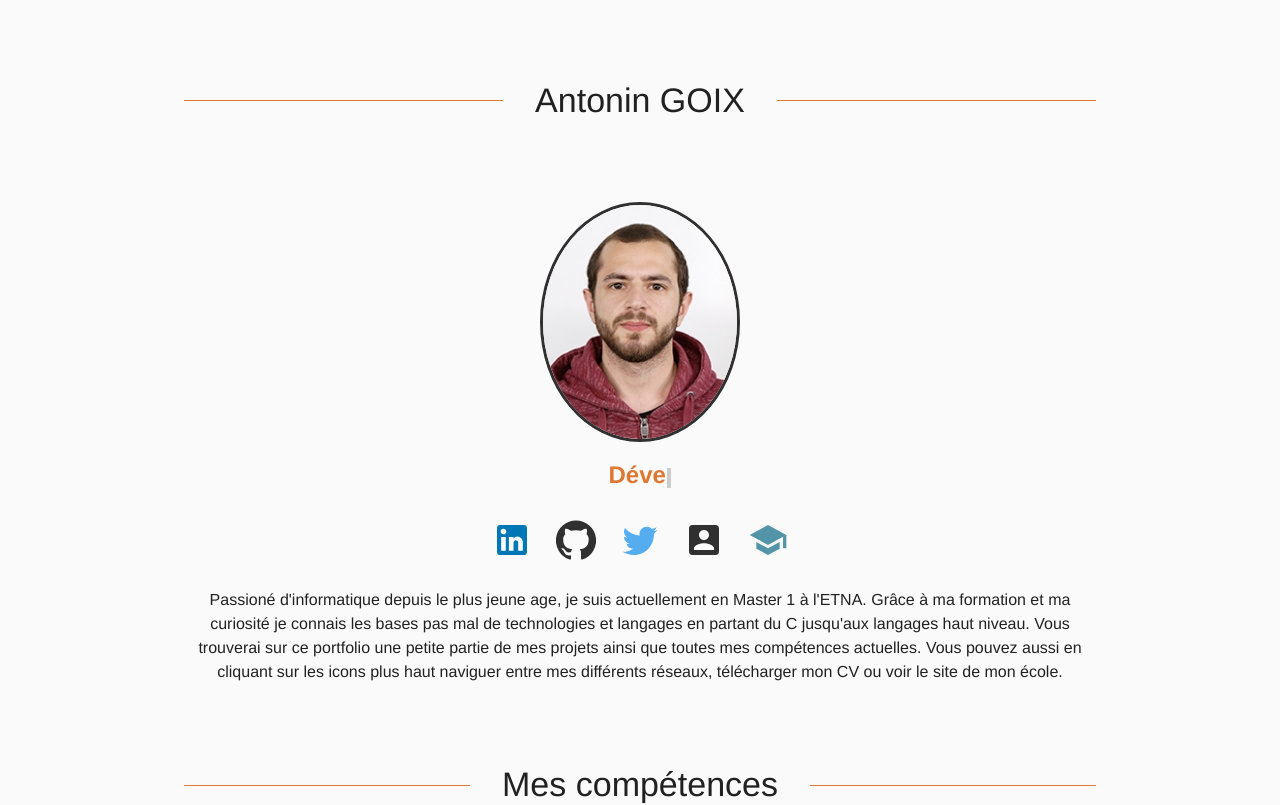
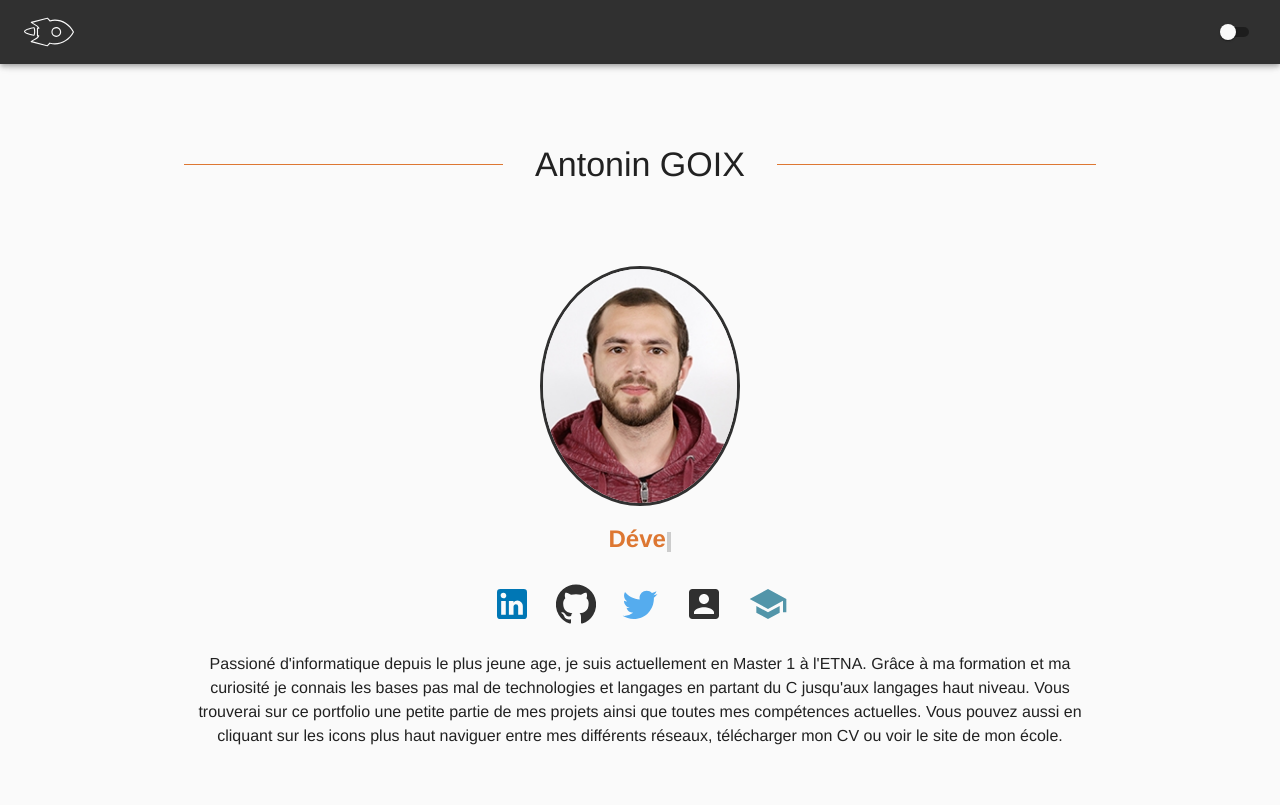
Before and after one commit to TO19/portfolio, a React (Create React App) app: page / in a window 1280 px wide. Shown: the top 805 px of the page. Built offline with nearby package versions, Linux system fonts and the light colour scheme.

Commit message:
ADD/FIX: Favicon and Fix responsive

```diff
--- a/src/components/header/Header.tsx
+++ b/src/components/header/Header.tsx
@@ -12,7 +12,7 @@ import useMediaQuery from "@material-ui/core/useMediaQuery";
 
 export default function Header(): ReactElement {
   const themeContext = useContext(ThemeContext);
-  const matches = useMediaQuery("(max-width:600px)");
+  const matches = useMediaQuery("(max-width:1131px)");
   const classes = useStyles();
   const windowPos = useWindowPosition();
   const onChangeSwitchTheme = useCallback(
@@ -29,7 +29,7 @@ export default function Header(): ReactElement {
           transition: "background 300ms cubic-bezier(0.4, 0, 0.2, 1) 0ms",
         }}
       >
-        {windowPos <= 80 && matches ? (
+        {!matches || (matches && windowPos <= 0) ? (
           <Toolbar>
             <Typography
               variant="h5"
```
Also changed, not shown: 1 other file (tests, documents, lock files or other folders).
